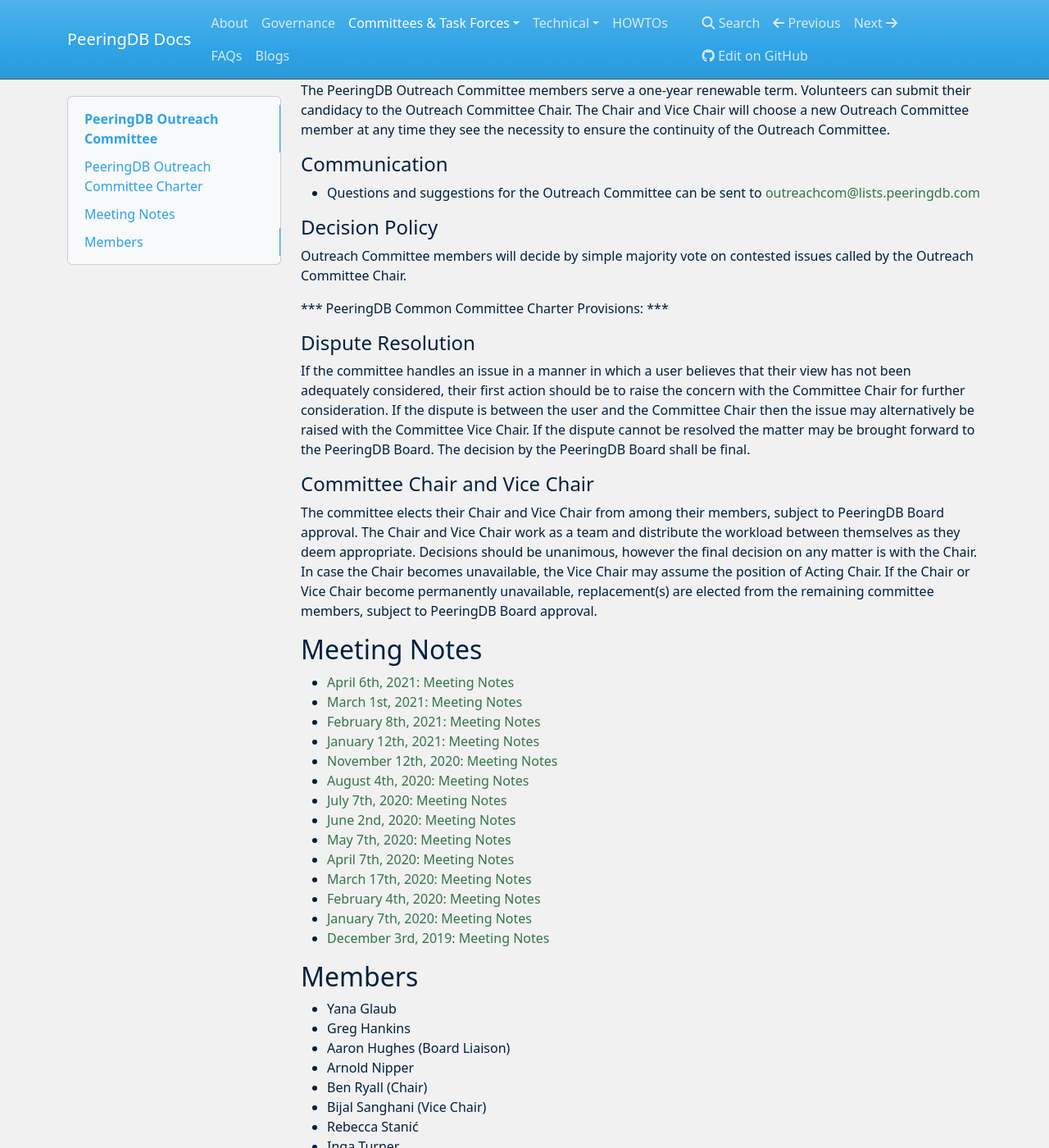
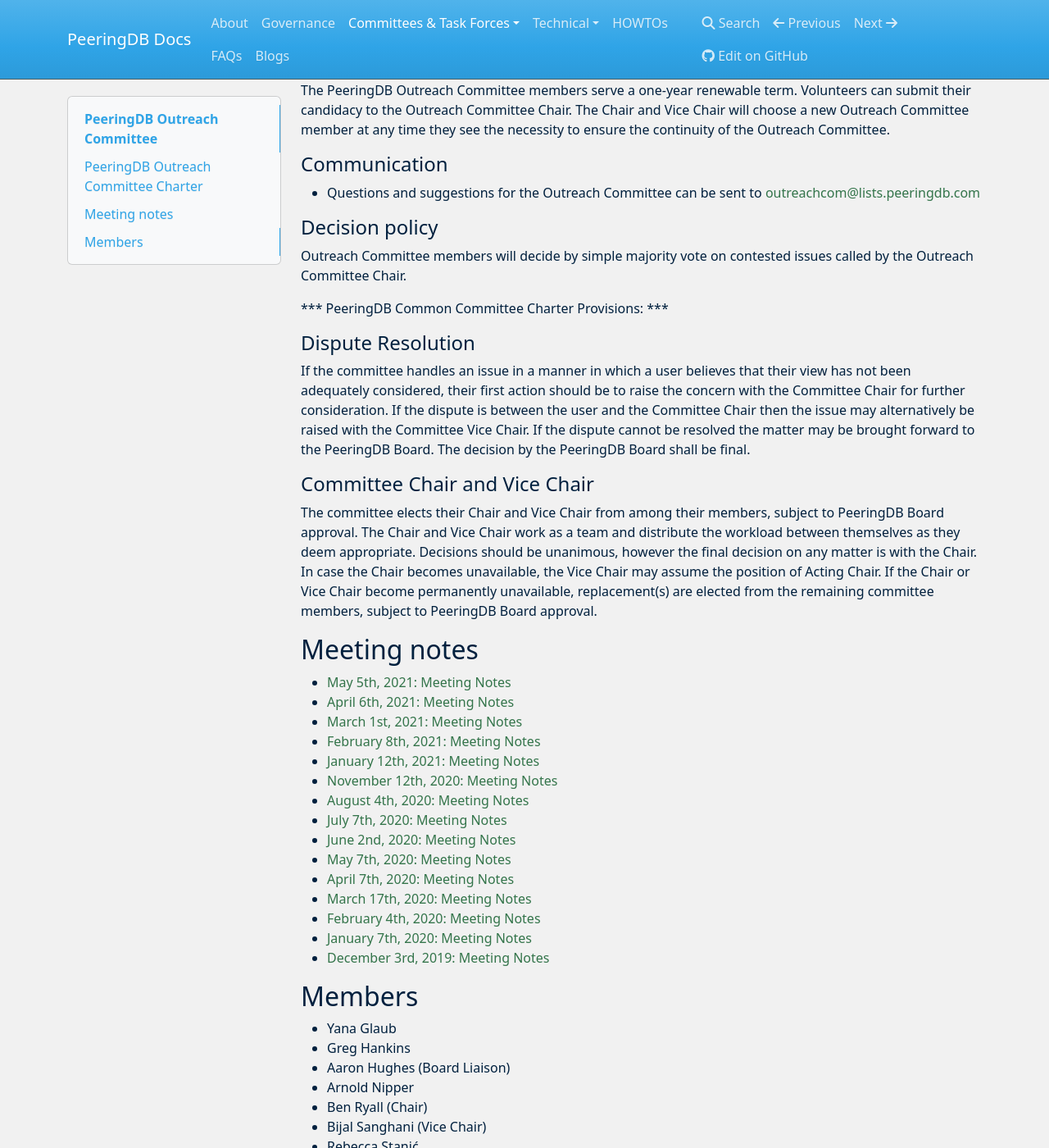
Before and after one commit to peeringdb/docs, an MkDocs documentation site: the page built from docs/committee/outreach/index.md, in a window 1280 px wide and 1400 px high, scrolled down 711 px. Shown: the whole window at 82% size. Built offline with MkDocs 1.6.1, drawn with Linux system fonts in a browser that asks for light colours; nearby versions of some CDN libraries; some of the changed text lies outside the part shown.

Commit message:
Added May OC meeting notes.

```diff
--- a/docs/committee/outreach/charter.md
+++ b/docs/committee/outreach/charter.md
@@ -6,7 +6,7 @@
 The PeeringDB Outreach Committee (OC) is charged with the marketing efforts and running the organization's external engagement to continuously improve the value that PeeringDB delivers to the organisations registered with PeeringDB, and the broader community.
 
 
-#### Out of Scope
+#### Out of scope
 - The OC Committee does not work on other areas, such as product development, as these are managed by the other respective committees and defined in their respective charters.
 
 
@@ -26,7 +26,7 @@
 - Questions and suggestions for the Outreach Committee can be sent to <outreachcom@lists.peeringdb.com>
 
 
-#### Decision Policy
+#### Decision policy
 Outreach Committee members will decide by simple majority vote on contested issues called by the Outreach Committee Chair.
 
 
--- a/docs/committee/outreach/index.md
+++ b/docs/committee/outreach/index.md
@@ -5,8 +5,9 @@
 
 {!docs/committee/outreach/charter.md!}
 
-## Meeting Notes
+## Meeting notes
 
+- [May 5th, 2021: Meeting Notes](notes/2021-05-04_Outreach_Committee_Notes.pdf)
 - [April 6th, 2021: Meeting Notes](notes/2021-04-06_Outreach_Committee_Notes.pdf)
 - [March 1st, 2021: Meeting Notes](notes/2021-03-01_Outreach_Committee_Notes.pdf)
 - [February 8th, 2021: Meeting Notes](notes/2021-02-08_Outreach_Committee_Notes.pdf)
```
Also changed, not shown: 1 other file.
